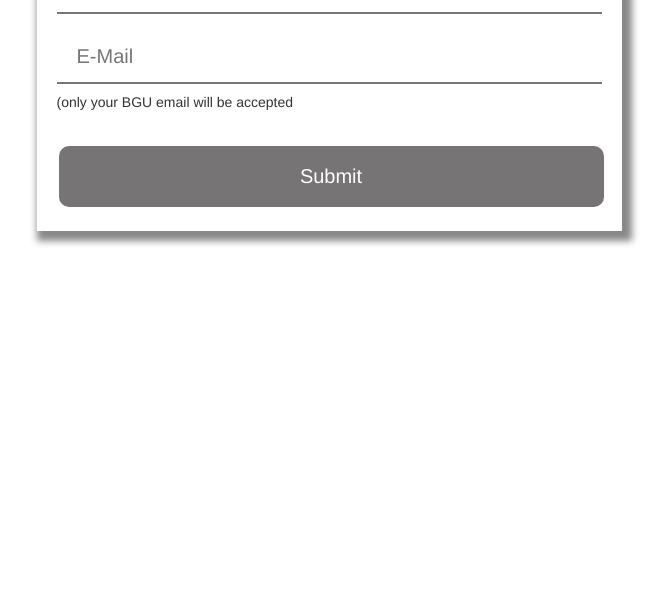
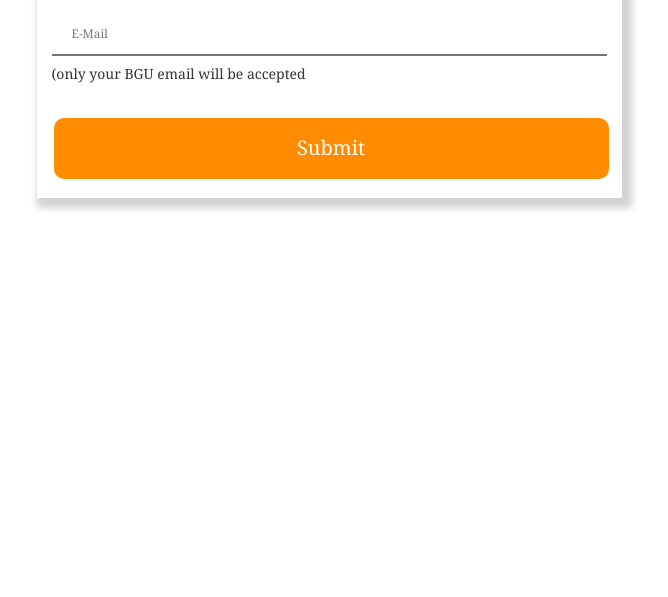
Before and after one commit to YaelJannai/ketemu, a website: page public/index.html in a window 1280 px wide. Shown: the part 203-800 px from the top of the page, without its empty margins (311-979 px from the left). Drawn offline with nearby package versions, Linux system fonts and the light colour scheme.

Commit message:
Update style.css

```diff
--- a/public/style.css
+++ b/public/style.css
@@ -1,17 +1,27 @@
+*{
+	font-family: Gisha, Cambria, Cochin, Georgia, Times, 'Times New Roman', serif;
+}
+
 .main{
-	padding:20px;
-	font-family: 'Helvetica', serif;
-	box-shadow: 5px 5px 7px 5px #888888;
+	padding:15px;
+	/* font-family: 'Helvetica', serif;  */
+	box-shadow: 5px 5px 7px 5px lightgray;
+
 
 }
 .main h1{
 	font-size: 40px;
 	text-align:center;
-	font-family: 'Helvetica', serif;
+	/* font-family: 'Helvetica', serif;  */
 
 }
+
+.box {
+	font-size: 0.85em;
+}
+
 input{
-	font-family: 'Helvetica', serif;
+	/* font-family: 'Helvetica', serif;  */
 	width: 100%;
 	font-size: 20px;
 	padding: 12px 20px;
@@ -20,9 +30,10 @@ input{
 	border-bottom: 2px solid #767474;
 }
 input[type=submit] {
-	font-family: 'Helvetica', serif;
+	/* font-family: 'Helvetica', serif;  */
 	width: 100%;
-	background-color: #767474;
+	/* background-color: #767474;  */
+	background-color: darkorange;
 	border: none;
 	color: white;
 	padding: 16px 32px;
```
